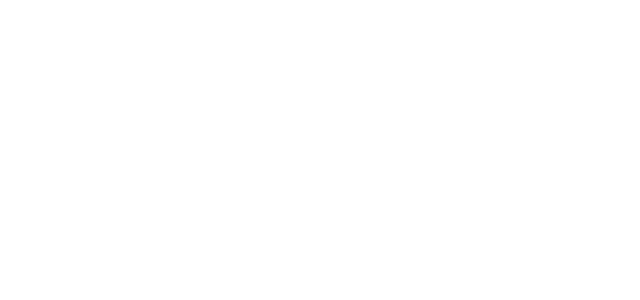
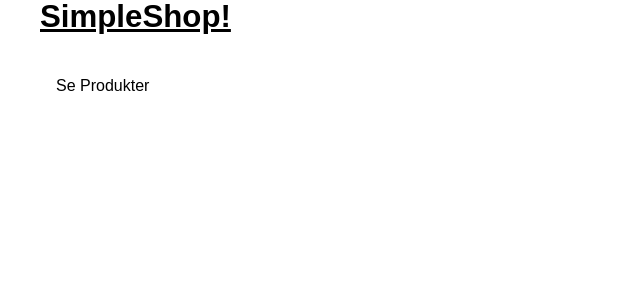
Before and after one commit to simple-shop-laerke-klara-helene/simple-shop, a Next.js app: page / in a window 1280 px wide. Shown: the top 300 px of the page, without its empty margins (0-640 px from the left). Built offline with nearby package versions, Linux system fonts and the light colour scheme.

Commit message:
feat: remove unused <hero> tag and clean up main structure in Home component

```diff
--- a/src/app/page.js
+++ b/src/app/page.js
@@ -7,9 +7,14 @@
       <header className="col-[full] grid grid-cols-subgrid">
         <Header />
       </header>
-<hero>
-
-</hero>
+      <main className="col-[full] grid grid-cols-subgrid">
+        <div className="col-[content]">
+          <h1 className="text-3xl font-bold underline">SimpleShop!</h1>
+          <button className="mt-4 rounded bg-blue px-4 py-2 text-white hover:bg-blue-600">
+            Se Produkter
+          </button>
+        </div>
+      </main>
     </>
   );
 }
```
